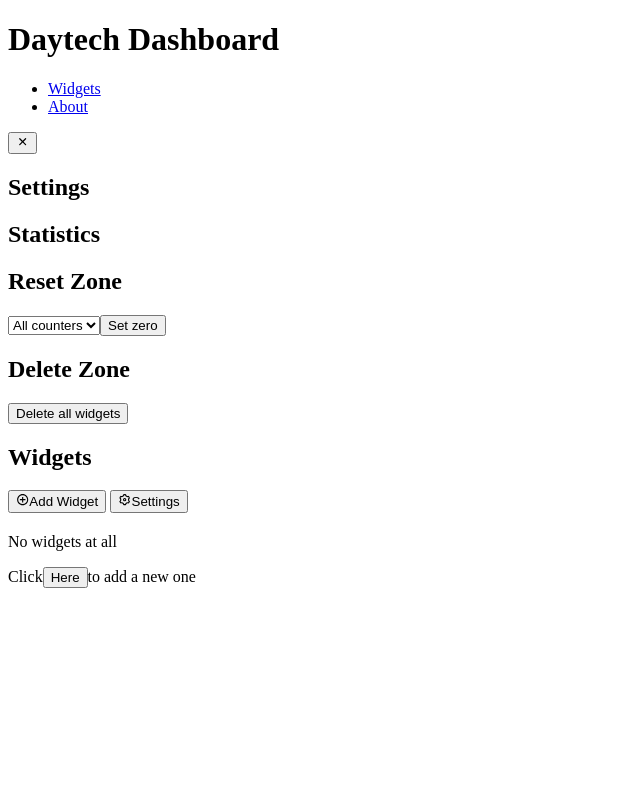
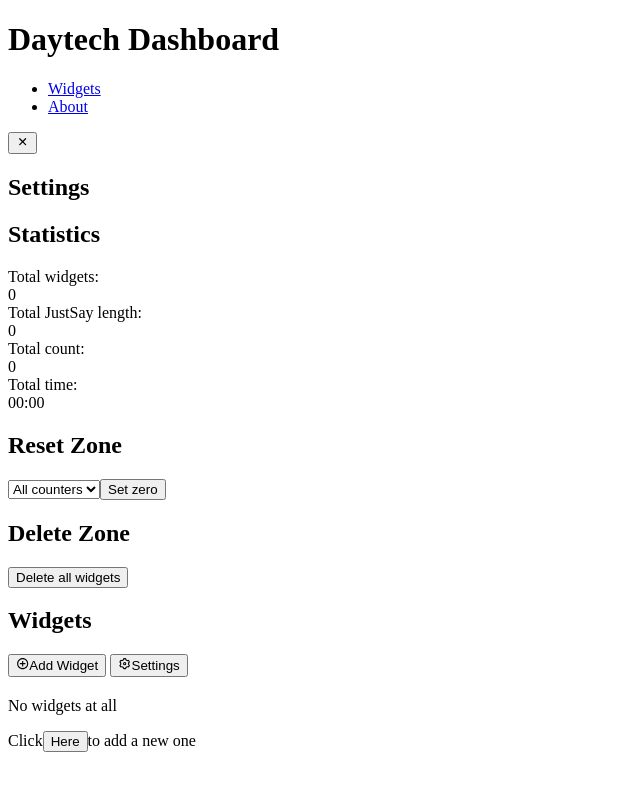
Before and after one commit to piamboat/dashboard, a Next.js app: page / in a window 1280 px wide. Both pictures are taken after a click on the button "Settings". Shown: the top 790 px of the page, without its empty margins (0-640 px from the left). Built offline with nearby package versions, Linux system fonts and the light colour scheme.

Commit message:
bonus total time

```diff
--- a/components/Settings.js
+++ b/components/Settings.js
@@ -2,14 +2,50 @@ import React, { useState } from 'react'
 import { VerticalCard } from './Card'
 import { Button, ButtonWidthFull } from './Button'
 
-const Settings = ({ onClearWidgets, onSetAllZero }) => {
+const Settings = ({ widgets, onClearWidgets, onSetAllZero }) => {
     const [selectedOption, setSelectedOption] = useState('Counter');
+    let totalJustSayLength = 0;
+    let totalCount = 0;
+    let totalTime = 0;
+
+    widgets.map(widget => {
+        if (widget.title === 'JustSay') {
+            totalJustSayLength = totalJustSayLength + widget.content.length;
+        }
+        else if (widget.title === 'Counter') {
+            totalCount = totalCount + parseInt(widget.content);
+        }
+        else // timer
+        {
+            totalTime = totalTime + widget.content;
+        }
+    });
 
     return (
         <div>
             <h2 className="text-xl mb-4">Settings</h2>
             <VerticalCard>
                 <h2 className="text-lg font-bold text-gray-400 mb-1.5">Statistics</h2>
+                <div className="table">
+                    <div className="table-row">
+                        <div className="table-cell pr-4 font-semibold">Total widgets: </div>
+                        <div className="table-cell">{ widgets.length }</div>
+                    </div>
+                    <div className="table-row">
+                        <div className="table-cell pr-4 font-semibold">Total JustSay length: </div>
+                        <div className="table-cell">{ totalJustSayLength }</div>
+                    </div>
+                    <div className="table-row"></div>
+                        <div className="table-cell pr-4 font-semibold">Total count: </div>
+                        <div className="table-cell">{ totalCount }</div>
+                    <div className="table-row">
+                        <div className="table-cell pr-4 font-semibold">Total time: </div>
+                        <div className="table-cell">
+                            <span>{(`0${Math.floor((totalTime / 60000) % 60)}`).slice(-2)}:</span>
+                            <span>{(`0${Math.floor((totalTime / 1000) % 60)}`).slice(-2)}</span>
+                        </div>
+                    </div>
+                </div>
             </VerticalCard>
             <VerticalCard>
                 <h2 className="text-lg font-bold text-gray-400 mb-1.5">Reset Zone</h2>
--- a/components/Widgets.js
+++ b/components/Widgets.js
@@ -1,6 +1,5 @@
-import React, { useState } from 'react';
+import React, { useEffect, useState } from 'react';
 import { RiAddCircleLine, RiIncreaseDecreaseLine, RiSettings3Line } from "react-icons/ri";
-//import { BiBomb } from "react-icons/bi";
 import { AiOutlineMessage } from "react-icons/ai";
 import { IoTimerOutline } from "react-icons/io5";
 import Cards from './Cards';
@@ -14,6 +13,12 @@ const Widgets = () => {
     const [modalActive, setModalActive] = useState(false);
     const [modalContent, setModalContent] = useState('');
     const [widgets, setWidgets] = useState([]);
+
+    useEffect(() => {
+        setModalContent(
+            <Settings widgets={widgets} onClearWidgets={onClearWidgets} onSetAllZero={onSetAllZero} />
+        );
+    }, [widgets])
 
     const onUpdateContent = (id, content) => {
         let newWidgets = [...widgets];
@@ -138,7 +143,7 @@ const Widgets = () => {
 
     const onOpenSettings = () => {
         setModalContent(
-            <Settings onClearWidgets={onClearWidgets} onSetAllZero={onSetAllZero} />
+            <Settings widgets={widgets} onClearWidgets={onClearWidgets} onSetAllZero={onSetAllZero} />
         );
         setModalActive(true);
     }
```
